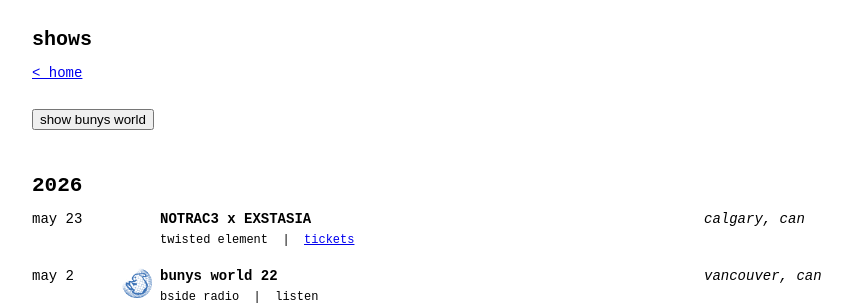
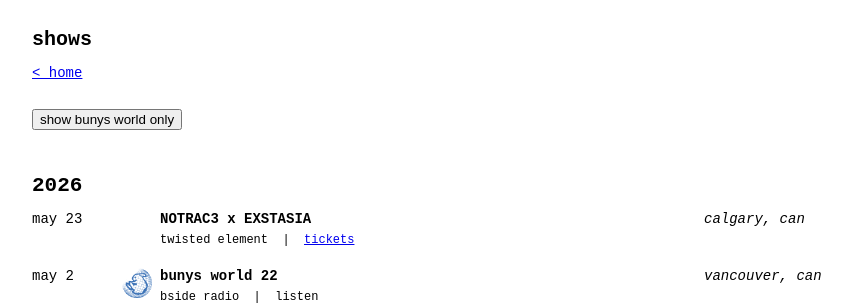
Before and after one commit to 746a70/buny, a Jekyll site: the page built from shows.md, in a window 1280 px wide. Shown: the top 305 px of the page, without its empty margins (208-1060 px from the left). Built offline with Jekyll 4.4.1, drawn with Linux system fonts in a browser that asks for light colours.

Commit message:
Update shows.md

```diff
--- a/shows.md
+++ b/shows.md
@@ -8,7 +8,7 @@ permalink: /shows.html
 
 [< home]({{ '/' | relative_url }})
 
-<button id="bw-filter-toggle" type="button" style="margin: 0.8rem 0;">show bunys world</button>
+<button id="bw-filter-toggle" type="button" style="margin: 0.8rem 0;">show bunys world only</button>
 
 {% assign bw_icon_path = '/images/bw icon.png' | relative_url %}
 {% assign grouped_shows = site.data.shows | group_by_exp: 'show', "show.date | date: '%Y'" %}
```
